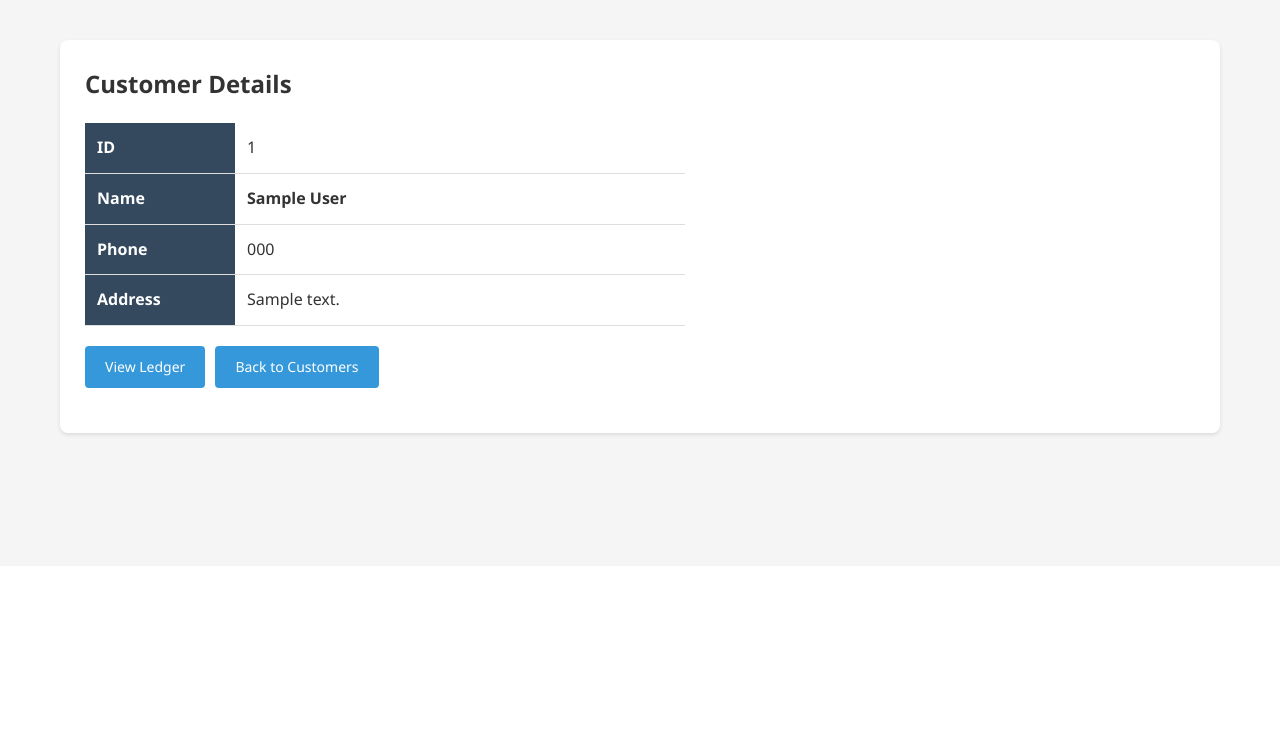
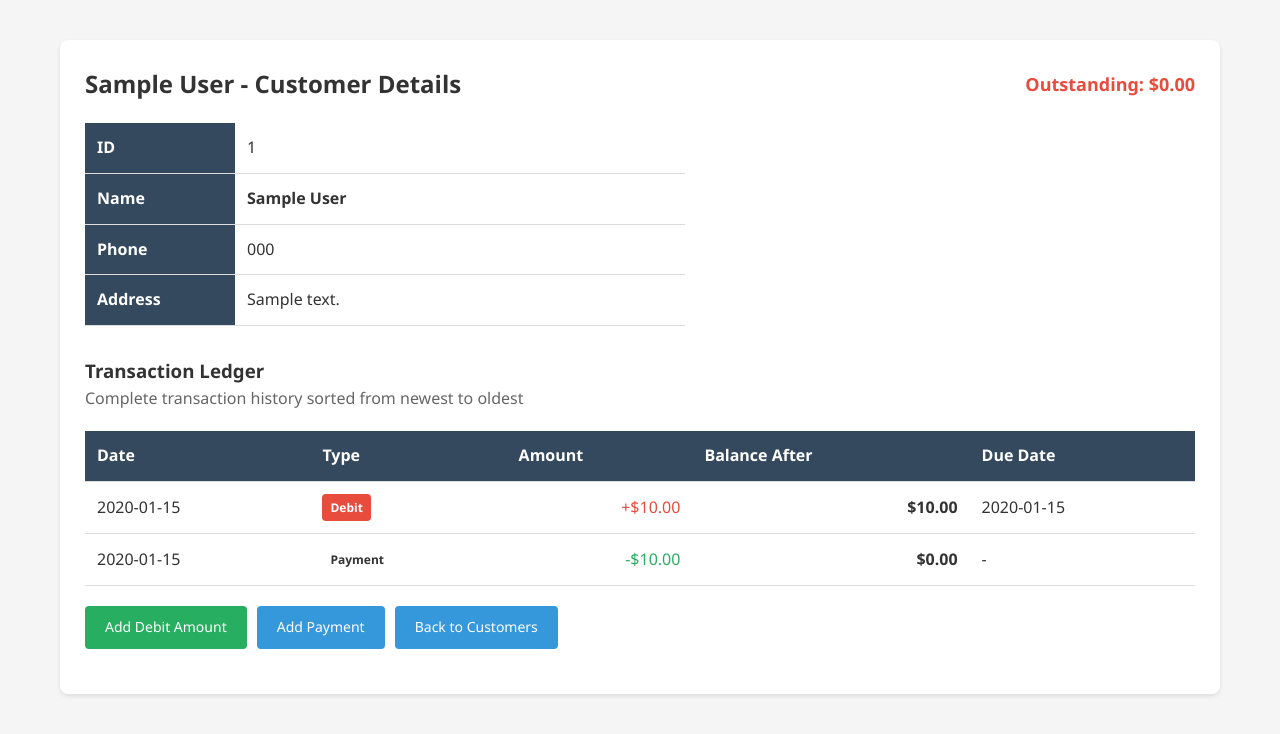
Before and after one commit to fayizmfb/patt-book, a Flask app: page /customer/1 in a window 1280 px wide. Shown: the part 234-968 px from the top of the page. Before the commit the page ends 672 px from the top, so only its background shows below. Run offline with Flask 3, Linux system fonts and the light colour scheme; the visitor is signed in with stand-in values (Sample User, id 1); tables that the repository leaves empty hold one stand-in row (values such as "Sample post").

Commit message:
Add debit/payment flow and customer ledger sorting

```diff
--- a/admin_helper.py
+++ b/admin_helper.py
@@ -98,14 +98,14 @@
         # Total outstanding amount
         total_credits = db.execute('SELECT COALESCE(SUM(amount), 0) FROM credits').fetchone()[0]
         total_payments = db.execute('SELECT COALESCE(SUM(amount), 0) FROM payments').fetchone()[0]
-        total_outstanding = total_credits - total_payments
+        total_outstanding = max(0, total_credits - total_payments)
 
         return {
             'total_retailers': total_retailers,
             'active_retailers': active_retailers,
             'inactive_retailers': inactive_retailers,
             'total_customers': total_customers,
-            'total_outstanding': total_outstanding if total_outstanding > 0 else 0
+            'total_outstanding': total_outstanding
         }
     except Exception as e:
         print(f"Error getting retailer stats: {str(e)}")
--- a/app.py
+++ b/app.py
@@ -230,6 +230,8 @@
         name = request.form['name']
         phone = request.form['phone']
         address = request.form['address']
+        debit_amount = request.form.get('debit_amount', '').strip()
+        due_days = request.form.get('due_days', '15').strip()
 
         if not name:
             flash('Customer name is required!', 'error')
@@ -237,11 +239,33 @@
 
         db = get_db()
         try:
-            db.execute(
+            # Insert customer
+            cursor = db.execute(
                 'INSERT INTO customers (name, phone, address) VALUES (?, ?, ?)',
                 (name, phone, address)
             )
+            customer_id = cursor.lastrowid
             db.commit()
+
+            # If debit amount is provided, create a credit entry
+            if debit_amount and float(debit_amount) > 0:
+                amount = float(debit_amount)
+                due_days_int = int(due_days) if due_days else 15
+
+                # Validate due_days range (5-30 days)
+                if due_days_int < 5 or due_days_int > 30:
+                    flash('Due days must be between 5 and 30 days!', 'error')
+                    return render_template('add_customer.html')
+
+                # Calculate due date automatically
+                entry_date = datetime.now().date()
+                due_date = entry_date + timedelta(days=due_days_int)
+
+                db.execute(
+                    'INSERT INTO credits (customer_id, amount, entry_date, due_days, due_date) VALUES (?, ?, ?, ?, ?)',
+                    (customer_id, amount, entry_date, due_days_int, due_date)
+                )
+                db.commit()
 
             # Send welcome WhatsApp message if phone number is provided
             if phone:
@@ -270,7 +294,7 @@
 @app.route('/customer/<int:customer_id>')
 @require_login
 def view_customer(customer_id):
-    """View customer details (requires login)"""
+    """View customer details and transaction ledger (requires login)"""
     db = get_db()
     customer = db.execute(
         'SELECT id, name, phone, address FROM customers WHERE id = ?',
@@ -281,7 +305,85 @@
         flash('Customer not found!', 'error')
         return redirect(url_for('index'))
 
-    return render_template('view_customer.html', customer=customer)
+    # Get all transactions (credits and payments) for this customer
+    # Combine credits and payments into a single ledger
+    credits = db.execute("""
+        SELECT
+            'credit' as type,
+            id,
+            amount,
+            entry_date as transaction_date,
+            due_date,
+            due_days,
+            created_at
+        FROM credits
+        WHERE customer_id = ?
+    """, (customer_id,)).fetchall()
+
+    payments = db.execute("""
+        SELECT
+            'payment' as type,
+            id,
+            amount,
+            payment_date as transaction_date,
+            NULL as due_date,
+            NULL as due_days,
+            created_at
+        FROM payments
+        WHERE customer_id = ?
+    """, (customer_id,)).fetchall()
+
+    # Combine and sort transactions by date (newest first)
+    transactions = []
+    for credit in credits:
+        transactions.append({
+            'id': credit['id'],
+            'type': 'debit',  # Show as debit for user understanding
+            'amount': credit['amount'],
+            'date': credit['transaction_date'],
+            'due_date': credit['due_date'],
+            'due_days': credit['due_days'],
+            'created_at': credit['created_at']
+        })
+
+    for payment in payments:
+        transactions.append({
+            'id': payment['id'],
+            'type': 'payment',
+            'amount': payment['amount'],
+            'date': payment['transaction_date'],
+            'due_date': None,
+            'due_days': None,
+            'created_at': payment['created_at']
+        })
+
+    # Sort by date descending (newest first)
+    transactions.sort(key=lambda x: x['created_at'], reverse=True)
+
+    # Calculate running balance for each transaction
+    # Start from the beginning and work forward chronologically
+    chronological_transactions = sorted(transactions, key=lambda x: x['created_at'])
+
+    running_balance = 0.0
+    for transaction in chronological_transactions:
+        if transaction['type'] == 'debit':
+            running_balance += transaction['amount']
+        elif transaction['type'] == 'payment':
+            running_balance -= transaction['amount']
+        transaction['balance_after'] = max(0, running_balance)  # Ensure no negative
+
+    # Sort back to newest first for display
+    transactions.sort(key=lambda x: x['created_at'], reverse=True)
+
+    # Calculate current outstanding balance
+    total_credits = sum(t['amount'] for t in transactions if t['type'] == 'debit')
+    total_payments = sum(t['amount'] for t in transactions if t['type'] == 'payment')
+    outstanding_balance = max(0, total_credits - total_payments)
+
+    return render_template('view_customer.html',
+                         customer=customer,
+                         transactions=transactions,
+                         outstanding_balance=outstanding_balance)
 
 
 # ============================================================================
@@ -289,8 +391,9 @@
 # ============================================================================
 
 @app.route('/credit/add', methods=['GET', 'POST'])
+@app.route('/credit/add/<int:customer_id>', methods=['GET', 'POST'])
 @require_login
-def add_credit():
+def add_credit(customer_id=None):
     """Add a credit entry with auto-calculated due date (requires login)"""
     db = get_db()
 
@@ -364,13 +467,25 @@
                     print(f"Warning: Could not send reminder WhatsApp: {str(e)}")
 
             flash(f'Credit entry added successfully! Due date: {due_date}', 'success')
-            return redirect(url_for('index'))
+            # Instead of redirecting, show success page with action buttons
+            customer = db.execute(
+                'SELECT id, name FROM customers WHERE id = ?',
+                (customer_id,)
+            ).fetchone()
+            return render_template('credit_success.html', customer=customer, amount=amount, due_date=due_date)
         except Exception as e:
             flash(f'Error adding credit entry: {str(e)}', 'error')
 
     # GET request - show form
     customers = db.execute('SELECT id, name FROM customers ORDER BY name').fetchall()
-    return render_template('add_credit.html', customers=customers)
+    selected_customer = None
+    if customer_id:
+        selected_customer = db.execute(
+            'SELECT id, name FROM customers WHERE id = ?',
+            (customer_id,)
+        ).fetchone()
+
+    return render_template('add_credit.html', customers=customers, selected_customer=selected_customer)
 
 
 # ============================================================================
@@ -378,8 +493,9 @@
 # ============================================================================
 
 @app.route('/payment/add', methods=['GET', 'POST'])
+@app.route('/payment/add/<int:customer_id>', methods=['GET', 'POST'])
 @require_login
-def add_payment():
+def add_payment(customer_id=None):
     """Add a payment entry that reduces outstanding balance (requires login)"""
     db = get_db()
 
@@ -414,13 +530,25 @@
             )
             db.commit()
             flash(f'Payment of {amount} recorded successfully!', 'success')
-            return redirect(url_for('index'))
+            # Instead of redirecting, show success page with action buttons
+            customer = db.execute(
+                'SELECT id, name FROM customers WHERE id = ?',
+                (customer_id,)
+            ).fetchone()
+            return render_template('payment_success.html', customer=customer, amount=amount)
         except Exception as e:
             flash(f'Error adding payment: {str(e)}', 'error')
 
     # GET request - show form
     customers = db.execute('SELECT id, name FROM customers ORDER BY name').fetchall()
-    return render_template('add_payment.html', customers=customers)
+    selected_customer = None
+    if customer_id:
+        selected_customer = db.execute(
+            'SELECT id, name FROM customers WHERE id = ?',
+            (customer_id,)
+        ).fetchone()
+
+    return render_template('add_payment.html', customers=customers, selected_customer=selected_customer)
 
 
 # ============================================================================
@@ -643,29 +771,26 @@
     # Get sort option from query parameter (default: new to old)
     sort_option = request.args.get('sort', 'new_to_old')
 
-    # Get customers with outstanding balance and their oldest overdue due date
-    # Query to get customer balances and oldest overdue due date
+    # Get customers with outstanding balance
+    # Query to get customer balances and earliest due date
     debtor_data = db.execute("""
         SELECT
             cust.id as customer_id,
             cust.name as customer_name,
             (SELECT COALESCE(SUM(amount), 0) FROM credits WHERE customer_id = cust.id) as total_credits,
             (SELECT COALESCE(SUM(amount), 0) FROM payments WHERE customer_id = cust.id) as total_payments,
-            (SELECT MIN(due_date) FROM credits
-             WHERE customer_id = cust.id AND due_date < ?) as oldest_due_date
+            (SELECT MIN(due_date) FROM credits WHERE customer_id = cust.id) as earliest_due_date
         FROM customers cust
-        WHERE EXISTS (
-            SELECT 1 FROM credits c
-            WHERE c.customer_id = cust.id AND c.due_date < ?
-        )
-    """, (today, today)).fetchall()
+        WHERE (SELECT COALESCE(SUM(amount), 0) FROM credits WHERE customer_id = cust.id) -
+              (SELECT COALESCE(SUM(amount), 0) FROM payments WHERE customer_id = cust.id) > 0
+    """).fetchall()
 
     # Build debtor list with bucket assignment (one per customer)
     debtor_list = []
     for row in debtor_data:
         outstanding_balance = row['total_credits'] - row['total_payments']
-        if outstanding_balance > 0 and row['oldest_due_date']:
-            due_date_str = row['oldest_due_date']
+        if outstanding_balance > 0 and row['earliest_due_date']:
+            due_date_str = row['earliest_due_date']
             # Parse due date to calculate days overdue
             if isinstance(due_date_str, str):
                 due_date = datetime.strptime(due_date_str, '%Y-%m-%d').date()
@@ -674,31 +799,33 @@
 
             days_overdue = (today - due_date).days
 
-            # Assign to ageing bucket based on oldest overdue date
-            if days_overdue <= 7:
-                bucket = '0-7 days'
-            elif days_overdue <= 10:
-                bucket = '8-10 days'
-            elif days_overdue <= 15:
-                bucket = '11-15 days'
-            elif days_overdue <= 20:
-                bucket = '16-20 days'
-            elif days_overdue <= 25:
-                bucket = '21-25 days'
-            elif days_overdue <= 30:
-                bucket = '26-30 days'
-            elif days_overdue <= 45:
-                bucket = '31-45 days'
-            else:
-                bucket = 'Over 45 days'
+            # Only include if overdue (days_overdue > 0)
+            if days_overdue > 0:
+                # Assign to ageing bucket based on days overdue
+                if days_overdue <= 7:
+                    bucket = '0-7 days'
+                elif days_overdue <= 10:
+                    bucket = '8-10 days'
+                elif days_overdue <= 15:
+                    bucket = '11-15 days'
+                elif days_overdue <= 20:
+                    bucket = '16-20 days'
+                elif days_overdue <= 25:
+                    bucket = '21-25 days'
+                elif days_overdue <= 30:
+                    bucket = '26-30 days'
+                elif days_overdue <= 45:
+                    bucket = '31-45 days'
+                else:
+                    bucket = 'Over 45 days'
 
-            debtor_list.append({
-                'customer_name': row['customer_name'],
-                'outstanding_balance': outstanding_balance,
-                'due_date': due_date_str,
-                'days_overdue': days_overdue,
-                'bucket': bucket
-            })
+                debtor_list.append({
+                    'customer_name': row['customer_name'],
+                    'outstanding_balance': outstanding_balance,
+                    'due_date': due_date_str,
+                    'days_overdue': days_overdue,
+                    'bucket': bucket
+                })
 
     # Apply sorting based on user selection
     if sort_option == 'new_to_old':
--- a/models.py
+++ b/models.py
@@ -49,7 +49,7 @@
         (customer_id,)
     ).fetchone()[0]
 
-    return float(total_credits) - float(total_payments)
+    return max(0, float(total_credits) - float(total_payments))
 
 
 def get_overdue_credits():
--- a/templates/add_credit.html
+++ b/templates/add_credit.html
@@ -15,7 +15,7 @@
             <select id="customer_id" name="customer_id" required>
                 <option value="">Select a customer</option>
                 {% for customer in customers %}
-                <option value="{{ customer['id'] }}">{{ customer['name'] }}</option>
+                <option value="{{ customer['id'] }}" {% if selected_customer and selected_customer['id'] == customer['id'] %}selected{% endif %}>{{ customer['name'] }}</option>
                 {% endfor %}
             </select>
         </div>
--- a/templates/add_payment.html
+++ b/templates/add_payment.html
@@ -15,7 +15,7 @@
             <select id="customer_id" name="customer_id" required>
                 <option value="">Select a customer</option>
                 {% for customer in customers %}
-                <option value="{{ customer['id'] }}">{{ customer['name'] }}</option>
+                <option value="{{ customer['id'] }}" {% if selected_customer and selected_customer['id'] == customer['id'] %}selected{% endif %}>{{ customer['name'] }}</option>
                 {% endfor %}
             </select>
         </div>
--- a/templates/view_customer.html
+++ b/templates/view_customer.html
@@ -4,9 +4,16 @@
 
 {% block content %}
 <div class="card">
-    <h2>Customer Details</h2>
+    <div style="display: flex; justify-content: space-between; align-items: center; margin-bottom: 20px;">
+        <h2>{{ customer['name'] }} - Customer Details</h2>
+        <div style="text-align: right;">
+            <div style="font-size: 18px; font-weight: bold; color: #e74c3c;">
+                Outstanding: ${{ "%.2f"|format(outstanding_balance) }}
+            </div>
+        </div>
+    </div>
 
-    <table style="max-width: 600px;">
+    <table style="max-width: 600px; margin-bottom: 30px;">
         <tr>
             <th style="width: 150px;">ID</th>
             <td>{{ customer['id'] }}</td>
@@ -25,8 +32,57 @@
         </tr>
     </table>
 
+    <h3>Transaction Ledger</h3>
+    <p style="color: #666; margin-bottom: 15px;">
+        Complete transaction history sorted from newest to oldest
+    </p>
+
+    {% if transactions %}
+    <table>
+        <thead>
+            <tr>
+                <th>Date</th>
+                <th>Type</th>
+                <th>Amount</th>
+                <th>Balance After</th>
+                <th>Due Date</th>
+            </tr>
+        </thead>
+        <tbody>
+            {% for transaction in transactions %}
+            <tr>
+                <td>{{ transaction['date'] }}</td>
+                <td>
+                    {% if transaction['type'] == 'debit' %}
+                        <span class="badge badge-danger">Debit</span>
+                    {% else %}
+                        <span class="badge badge-success">Payment</span>
+                    {% endif %}
+                </td>
+                <td class="text-right">
+                    {% if transaction['type'] == 'debit' %}
+                        <span style="color: #e74c3c;">+${{ "%.2f"|format(transaction['amount']) }}</span>
+                    {% else %}
+                        <span style="color: #27ae60;">-${{ "%.2f"|format(transaction['amount']) }}</span>
+                    {% endif %}
+                </td>
+                <td class="text-right">
+                    <strong>${{ "%.2f"|format(transaction['balance_after']) }}</strong>
+                </td>
+                <td>{{ transaction['due_date'] or '-' }}</td>
+            </tr>
+            {% endfor %}
+        </tbody>
+    </table>
+    {% else %}
+    <p style="text-align: center; padding: 40px; color: #666;">
+        No transactions found for this customer.
+    </p>
+    {% endif %}
+
     <div class="actions" style="margin-top: 20px;">
-        <a href="{{ url_for('customer_ledger', customer_id=customer['id']) }}" class="btn">View Ledger</a>
+        <a href="{{ url_for('add_credit', customer_id=customer['id']) }}" class="btn btn-success">Add Debit Amount</a>
+        <a href="{{ url_for('add_payment', customer_id=customer['id']) }}" class="btn btn-primary">Add Payment</a>
         <a href="{{ url_for('index') }}" class="btn">Back to Customers</a>
     </div>
 </div>
```
Also changed, not shown: templates/add_customer.html (+22 -0 lines), templates/credit_success.html (added, +46 -0 lines), templates/payment_success.html (added, +46 -0 lines), retail_app.db (added).
